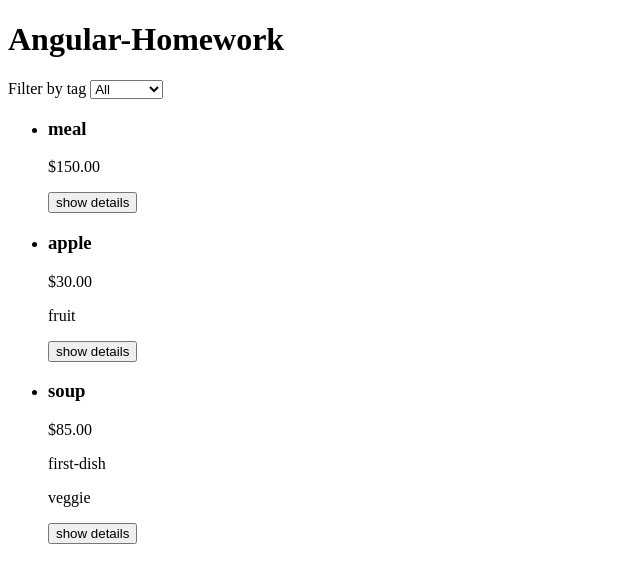
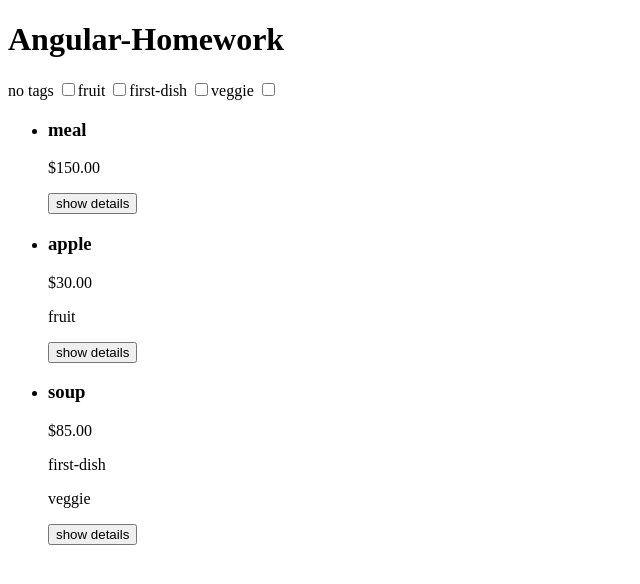
Before and after one commit to IKala4I/Angular-Homework, an Angular app: page / in a window 1280 px wide. Shown: the top 584 px of the page, without its empty margins (0-640 px from the left). Built offline with nearby package versions, Linux system fonts and the light colour scheme.

Commit message:
+ draft filtering by tags is created

```diff
--- a/src/app/products/mock-data/products.ts
+++ b/src/app/products/mock-data/products.ts
@@ -1,9 +1,10 @@
 import {IProduct, Product} from '../product.model'
+import TAGS from './tags'
 
-const PRODUCTS:IProduct[] = [
+const PRODUCTS: IProduct[] = [
   new Product('meal', 150, undefined, 'cool meal'),
-  new Product('apple', 30, [{id: 1, name: 'fruit'}], 'tasty apple'),
-  new Product('soup', 85, [{id: 2, name: 'first-dish'}, {id: 3, name: 'veggie'}], 'yummy soup'),
+  new Product('apple', 30, [TAGS[0]], 'tasty apple'),
+  new Product('soup', 85, [TAGS[1], TAGS[2]], 'yummy soup'),
 ]
 
 export default PRODUCTS
--- a/src/app/products/product-list/product-list.component.html
+++ b/src/app/products/product-list/product-list.component.html
@@ -1,13 +1,13 @@
 <div class="search">
   <form action="#">
-    <label>Filter by tag
-      <select #tagsList (change)="filterProducts(tagsList.value)">
-        <option value="all" selected>All</option>
-        @for (tag of tags;track tag.id) {
-          <option value="{{tag.name}}">{{ tag.name }}</option>
-        }
-      </select>
+    <label>no tags
+      <input type="checkbox" name="noTags" value="noTags" (change)="onCheckChange($event)">
     </label>
+    @for (tag of tags;track tag.id) {
+      <label>{{ tag.name }}
+        <input type="checkbox" [name]="tag.name" [value]="tag.name" (change)="onCheckChange($event)" [disabled]="isNoTags">
+      </label>
+    }
   </form>
 </div>
 
--- a/src/app/products/product-list/product-list.component.ts
+++ b/src/app/products/product-list/product-list.component.ts
@@ -1,5 +1,5 @@
-import {Component, OnInit} from '@angular/core';
-import {CommonModule} from '@angular/common';
+import {Component, OnInit} from '@angular/core'
+import {CommonModule} from '@angular/common'
 import {Router} from '@angular/router'
 import {IProduct, ITag} from '../product.model'
 import PRODUCTS from '../mock-data/products'
@@ -13,10 +13,13 @@ import TAGS from '../mock-data/tags'
   styleUrl: './product-list.component.scss'
 })
 export class ProductListComponent implements OnInit {
-  private products!: IProduct[];
-  tags!: ITag[];
+  private products!: IProduct[]
+  tags!: ITag[]
 
-  filteredProducts!: IProduct[] | null;
+  filteredProducts?: IProduct[]
+  selectedTags!: string[]
+
+  isNoTags: boolean = false
 
   constructor(private router: Router) {
   }
@@ -25,23 +28,76 @@ export class ProductListComponent implements OnInit {
     this.products = PRODUCTS
     this.tags = TAGS
     this.filteredProducts = this.products
+    this.selectedTags = []
   }
 
   public showDetail(id: string) {
     this.router.navigate(['detail', id])
   }
 
-  public filterProducts(tag: string) {
-    if (tag === 'all')
-      this.filteredProducts = this.products
-    else
+  public onCheckChange(event: Event) {
+    const input = event.target as HTMLInputElement
+
+    if (input.value === 'noTags') {
+      if (input.checked) {
+        this.isNoTags = true
+        this.filteredProducts = this.products.filter(product => !product.tags)
+      } else {
+        this.isNoTags = false
+        if (this.selectedTags.length) {
           this.filteredProducts = this.products.filter(product => {
             if (product.tags) {
               const names: string[] = product.tags.map(tag => tag.name)
-          if (names.includes(tag))
+              let isContainAllTags = true
+              this.selectedTags.every(tag => {
+                if (!names.includes(tag)) {
+                  isContainAllTags = false
+                  return false
+                }
+                return true
+              })
+              if (isContainAllTags)
                 return product
             }
             return
           })
+        } else
+          this.filteredProducts = this.products
+      }
+    } else {
+      if (input.checked) {
+        this.filteredProducts = this.filteredProducts?.filter(product => {
+          if (product.tags) {
+            const names: string[] = product.tags.map(tag => tag.name)
+            if (names.includes(input.value))
+              return product
+          }
+          return
+        })
+        this.selectedTags.push(input.value)
+      } else {
+        this.selectedTags = this.selectedTags.filter(tag => tag !== input.value)
+
+        if (this.selectedTags.length) {
+          this.filteredProducts = this.products.filter(product => {
+            if (product.tags) {
+              const names: string[] = product.tags.map(tag => tag.name)
+              let isContainAllTags = true
+              this.selectedTags.every(tag => {
+                if (!names.includes(tag)) {
+                  isContainAllTags = false
+                  return false
+                }
+                return true
+              })
+              if (isContainAllTags)
+                return product
+            }
+            return
+          })
+        } else
+          this.filteredProducts = this.products
       }
     }
+  }
+}
```
Lines whose indentation alone changed are shown as unchanged.
